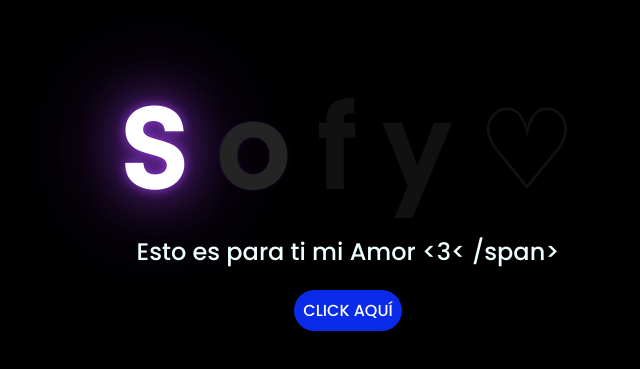
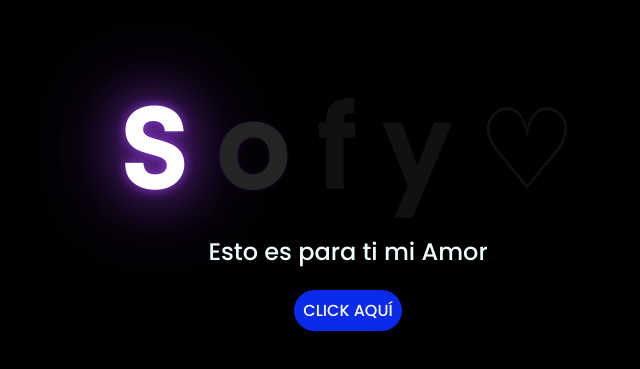
Before and after one commit to siramong/flores, a plain HTML site: page index.html in a window 1280 px wide. Shown: the part 137-506 px from the top of the page, without its empty margins (300-940 px from the left). Drawn offline with Linux system fonts and the light colour scheme.

Commit message:
Locker v2

```diff
--- a/index.html
+++ b/index.html
@@ -12,14 +12,19 @@
 
 <body>
     <div class="locked" id="locked"></div>
-    <script>
-        var end = new Date('2024-09-21');
-        var now = new Date();
-        if (end - now <= 0) {
-            var e = document.getElementById('locked');
-            e.parentElement.removeChild(e);
-        }
-    </script>
+
+<script>
+    // Fecha de desbloqueo
+    var end = new Date('2024-09-21T00:00:00');  // Asegúrate de usar el formato correcto para la fecha
+    var now = new Date();  // Fecha actual
+
+    // Verificar si ya pasó la fecha de desbloqueo
+    if (now >= end) {
+        // Si la fecha actual es mayor o igual a la de desbloqueo, remover el elemento
+        var e = document.getElementById('locked');
+        e.parentElement.removeChild(e);
+    }
+</script>
     <div class="greetings">
         <span>S</span>
         <span>o</span>
@@ -28,7 +33,7 @@
         <span>♡</span>
     </div>
     <div class="description">
-        <span>Esto es para ti mi Amor <3< /span>
+        <span>Esto es para ti mi Amor</span>
     </div>
     <div class="button">
         <button class="botones">
```
